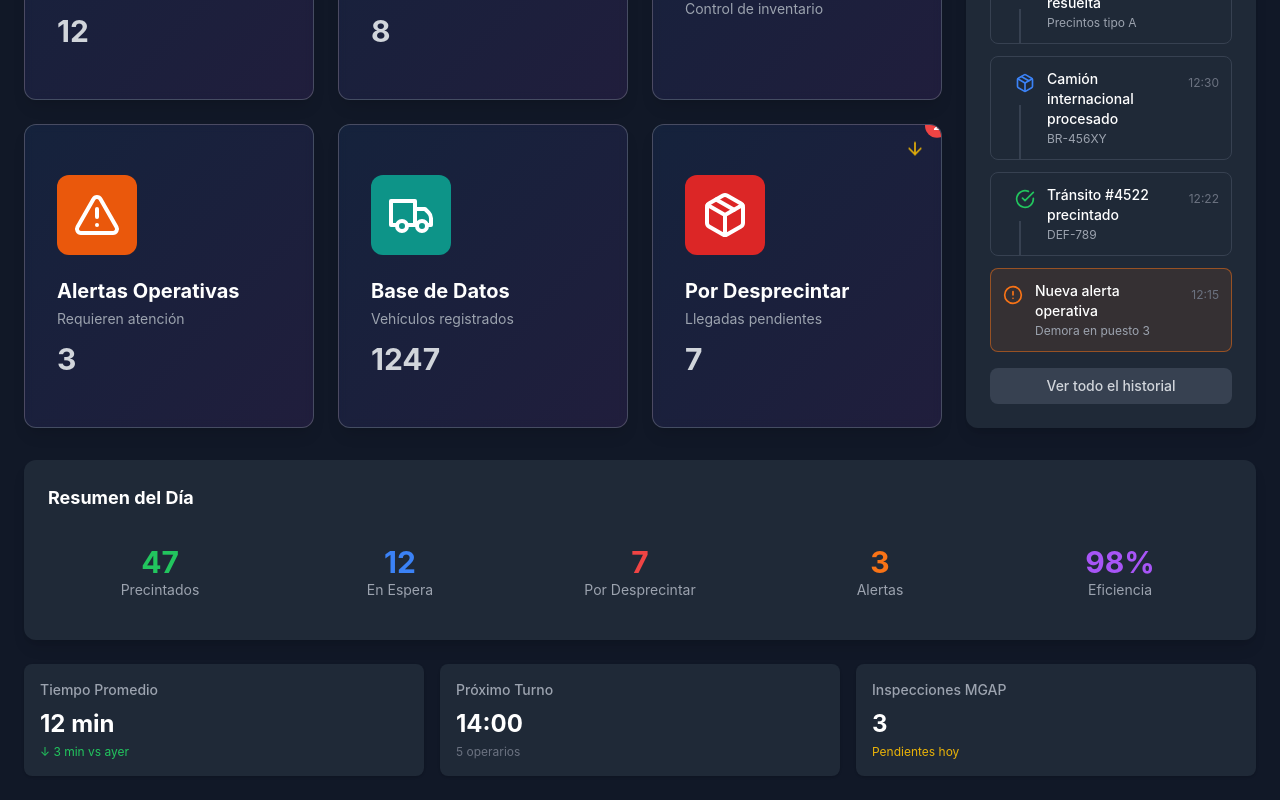
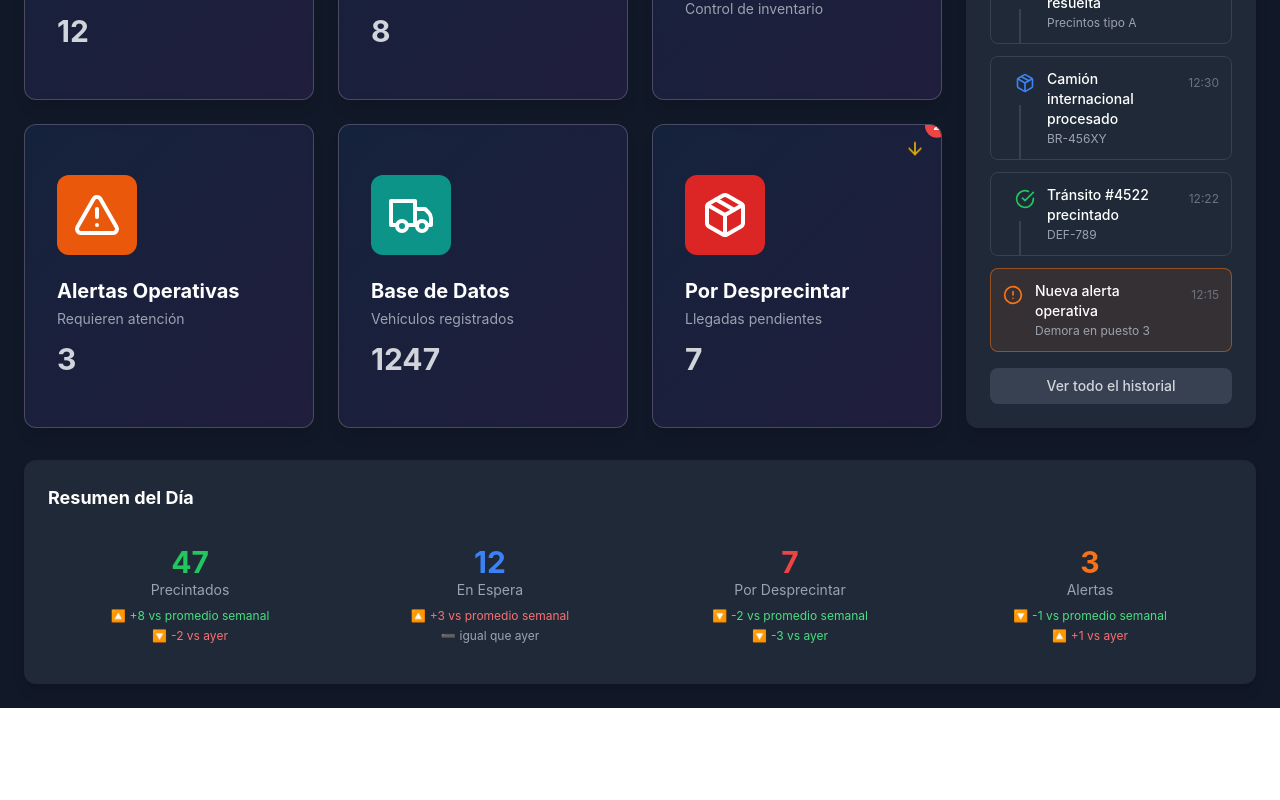
Before and after one commit to chevastian666/encargados, a React (Vite) app: page / in a window 1280 px wide. Shown: the part 312-1112 px from the top of the page. After the commit the page ends 1020 px from the top, so only its background shows below. Built offline with nearby package versions, Linux system fonts and the light colour scheme; no server answers.

Commit message:
Update resumen del dia dashboard

```diff
--- a/src/components/views/Dashboard.jsx
+++ b/src/components/views/Dashboard.jsx
@@ -12,11 +12,10 @@ import apiService from '../../services/api.service';
 const DashboardView = ({ onModuleClick }) => {
   const [darkMode, setDarkMode, toggleDarkMode] = useDarkMode();
   const [stats, setStats] = useState({
-    precintados: 0,
-    enEspera: 0,
-    porDesprecintar: 0,
-    alertas: 0,
-    eficiencia: 0
+    precintados: { valor: 0, vsPromedio: 0, vsAyer: 0 },
+    enEspera: { valor: 0, vsPromedio: 0, vsAyer: 0 },
+    porDesprecintar: { valor: 0, vsPromedio: 0, vsAyer: 0 },
+    alertas: { valor: 0, vsPromedio: 0, vsAyer: 0 }
   });
 
   // Estado para la actividad reciente
@@ -36,11 +35,10 @@ const DashboardView = ({ onModuleClick }) => {
     // Simular carga de estadísticas
     // En producción, esto vendría de una API
     setStats({
-      precintados: 47,
-      enEspera: 12,
-      porDesprecintar: 7,
-      alertas: 3,
-      eficiencia: 98
+      precintados: { valor: 47, vsPromedio: +8, vsAyer: -2 },
+      enEspera: { valor: 12, vsPromedio: +3, vsAyer: 0 },
+      porDesprecintar: { valor: 7, vsPromedio: -2, vsAyer: -3 },
+      alertas: { valor: 3, vsPromedio: -1, vsAyer: +1 }
     });
 
     // Simular actividad reciente
@@ -94,7 +92,7 @@ const DashboardView = ({ onModuleClick }) => {
       title: 'Tránsitos Pendientes',
       icon: Package,
       color: 'bg-blue-600',
-      count: stats.enEspera,
+      count: stats.enEspera.valor,
       notification: notifications.transitos,
       description: 'Vehículos esperando precintado'
     },
@@ -119,7 +117,7 @@ const DashboardView = ({ onModuleClick }) => {
       title: 'Alertas Operativas',
       icon: AlertTriangle,
       color: 'bg-orange-600',
-      count: stats.alertas,
+      count: stats.alertas.valor,
       notification: notifications.alertas,
       description: 'Requieren atención'
     },
@@ -137,7 +135,7 @@ const DashboardView = ({ onModuleClick }) => {
       subtitle: 'Llegadas pendientes',
       icon: Package,
       color: 'bg-red-600',
-      count: stats.porDesprecintar,
+      count: stats.porDesprecintar.valor,
       importante: true,
       notification: notifications.desprecintar,
       description: 'Camiones internacionales'
@@ -347,78 +345,105 @@ const DashboardView = ({ onModuleClick }) => {
           <h2 className={`text-lg font-bold mb-4 ${darkMode ? 'text-white' : 'text-gray-900'}`}>
             Resumen del Día
           </h2>
-          <div className="grid grid-cols-2 md:grid-cols-5 gap-4">
+          <div className="grid grid-cols-2 md:grid-cols-4 gap-4">
             <Tooltip text="Tránsitos completados hoy">
               <div className="text-center p-4 rounded-lg hover:bg-gray-100 dark:hover:bg-gray-700 transition-colors cursor-help">
-                <p className="text-2xl sm:text-3xl font-bold text-green-500">{stats.precintados}</p>
+                <p className="text-2xl sm:text-3xl font-bold text-green-500">{stats.precintados.valor}</p>
                 <p className={`text-sm ${darkMode ? 'text-gray-400' : 'text-gray-600'}`}>Precintados</p>
+                <div className="mt-2 space-y-1">
+                  <p className={`text-xs flex items-center justify-center ${stats.precintados.vsPromedio >= 0 ? 'text-green-400' : 'text-red-400'}`}>
+                    <span className="mr-1">{stats.precintados.vsPromedio >= 0 ? '🔼' : '🔽'}</span>
+                    {stats.precintados.vsPromedio > 0 && '+'}{stats.precintados.vsPromedio} vs promedio semanal
+                  </p>
+                  <p className={`text-xs flex items-center justify-center ${
+                    stats.precintados.vsAyer === 0 ? 'text-gray-400' :
+                    stats.precintados.vsAyer > 0 ? 'text-green-400' : 'text-red-400'
+                  }`}>
+                    <span className="mr-1">{
+                      stats.precintados.vsAyer === 0 ? '➖' :
+                      stats.precintados.vsAyer > 0 ? '🔼' : '🔽'
+                    }</span>
+                    {stats.precintados.vsAyer === 0 ? 'igual que ayer' :
+                     `${stats.precintados.vsAyer > 0 ? '+' : ''}${stats.precintados.vsAyer} vs ayer`}
+                  </p>
+                </div>
               </div>
             </Tooltip>
 
             <Tooltip text="Vehículos esperando en cola">
               <div className="text-center p-4 rounded-lg hover:bg-gray-100 dark:hover:bg-gray-700 transition-colors cursor-help">
-                <p className="text-2xl sm:text-3xl font-bold text-blue-500">{stats.enEspera}</p>
+                <p className="text-2xl sm:text-3xl font-bold text-blue-500">{stats.enEspera.valor}</p>
                 <p className={`text-sm ${darkMode ? 'text-gray-400' : 'text-gray-600'}`}>En Espera</p>
+                <div className="mt-2 space-y-1">
+                  <p className={`text-xs flex items-center justify-center ${stats.enEspera.vsPromedio >= 0 ? 'text-red-400' : 'text-green-400'}`}>
+                    <span className="mr-1">{stats.enEspera.vsPromedio >= 0 ? '🔼' : '🔽'}</span>
+                    {stats.enEspera.vsPromedio > 0 && '+'}{stats.enEspera.vsPromedio} vs promedio semanal
+                  </p>
+                  <p className={`text-xs flex items-center justify-center ${
+                    stats.enEspera.vsAyer === 0 ? 'text-gray-400' :
+                    stats.enEspera.vsAyer > 0 ? 'text-red-400' : 'text-green-400'
+                  }`}>
+                    <span className="mr-1">{
+                      stats.enEspera.vsAyer === 0 ? '➖' :
+                      stats.enEspera.vsAyer > 0 ? '🔼' : '🔽'
+                    }</span>
+                    {stats.enEspera.vsAyer === 0 ? 'igual que ayer' :
+                     `${stats.enEspera.vsAyer > 0 ? '+' : ''}${stats.enEspera.vsAyer} vs ayer`}
+                  </p>
+                </div>
               </div>
             </Tooltip>
 
             <Tooltip text="Camiones internacionales por procesar">
               <div className="text-center p-4 rounded-lg hover:bg-gray-100 dark:hover:bg-gray-700 transition-colors cursor-help">
-                <p className="text-2xl sm:text-3xl font-bold text-red-500">{stats.porDesprecintar}</p>
+                <p className="text-2xl sm:text-3xl font-bold text-red-500">{stats.porDesprecintar.valor}</p>
                 <p className={`text-sm ${darkMode ? 'text-gray-400' : 'text-gray-600'}`}>Por Desprecintar</p>
+                <div className="mt-2 space-y-1">
+                  <p className={`text-xs flex items-center justify-center ${stats.porDesprecintar.vsPromedio <= 0 ? 'text-green-400' : 'text-red-400'}`}>
+                    <span className="mr-1">{stats.porDesprecintar.vsPromedio >= 0 ? '🔼' : '🔽'}</span>
+                    {stats.porDesprecintar.vsPromedio > 0 && '+'}{stats.porDesprecintar.vsPromedio} vs promedio semanal
+                  </p>
+                  <p className={`text-xs flex items-center justify-center ${
+                    stats.porDesprecintar.vsAyer === 0 ? 'text-gray-400' :
+                    stats.porDesprecintar.vsAyer > 0 ? 'text-red-400' : 'text-green-400'
+                  }`}>
+                    <span className="mr-1">{
+                      stats.porDesprecintar.vsAyer === 0 ? '➖' :
+                      stats.porDesprecintar.vsAyer > 0 ? '🔼' : '🔽'
+                    }</span>
+                    {stats.porDesprecintar.vsAyer === 0 ? 'igual que ayer' :
+                     `${stats.porDesprecintar.vsAyer > 0 ? '+' : ''}${stats.porDesprecintar.vsAyer} vs ayer`}
+                  </p>
+                </div>
               </div>
             </Tooltip>
 
             <Tooltip text="Alertas activas del sistema">
               <div className="text-center p-4 rounded-lg hover:bg-gray-100 dark:hover:bg-gray-700 transition-colors cursor-help">
-                <p className="text-2xl sm:text-3xl font-bold text-orange-500">{stats.alertas}</p>
+                <p className="text-2xl sm:text-3xl font-bold text-orange-500">{stats.alertas.valor}</p>
                 <p className={`text-sm ${darkMode ? 'text-gray-400' : 'text-gray-600'}`}>Alertas</p>
-              </div>
-            </Tooltip>
-
-            <Tooltip text="Porcentaje de tránsitos completados a tiempo">
-              <div className={`text-center p-4 rounded-lg hover:bg-gray-100 dark:hover:bg-gray-700 transition-colors cursor-help ${
-                window.innerWidth < 768 ? 'col-span-2' : ''
-              }`}>
-                <p className="text-2xl sm:text-3xl font-bold text-purple-500">{stats.eficiencia}%</p>
-                <p className={`text-sm ${darkMode ? 'text-gray-400' : 'text-gray-600'}`}>Eficiencia</p>
+                <div className="mt-2 space-y-1">
+                  <p className={`text-xs flex items-center justify-center ${stats.alertas.vsPromedio <= 0 ? 'text-green-400' : 'text-red-400'}`}>
+                    <span className="mr-1">{stats.alertas.vsPromedio >= 0 ? '🔼' : '🔽'}</span>
+                    {stats.alertas.vsPromedio > 0 && '+'}{stats.alertas.vsPromedio} vs promedio semanal
+                  </p>
+                  <p className={`text-xs flex items-center justify-center ${
+                    stats.alertas.vsAyer === 0 ? 'text-gray-400' :
+                    stats.alertas.vsAyer > 0 ? 'text-red-400' : 'text-green-400'
+                  }`}>
+                    <span className="mr-1">{
+                      stats.alertas.vsAyer === 0 ? '➖' :
+                      stats.alertas.vsAyer > 0 ? '🔼' : '🔽'
+                    }</span>
+                    {stats.alertas.vsAyer === 0 ? 'igual que ayer' :
+                     `${stats.alertas.vsAyer > 0 ? '+' : ''}${stats.alertas.vsAyer} vs ayer`}
+                  </p>
+                </div>
               </div>
             </Tooltip>
           </div>
         </div>
 
-        {/* Quick Stats Cards */}
-        <div className="mt-6 grid grid-cols-1 md:grid-cols-3 gap-4 max-w-7xl mx-auto">
-          <div className={`p-4 rounded-lg ${darkMode ? 'bg-gray-800' : 'bg-white'} shadow`}>
-            <h3 className={`text-sm font-medium ${darkMode ? 'text-gray-400' : 'text-gray-600'} mb-2`}>
-              Tiempo Promedio
-            </h3>
-            <p className={`text-2xl font-bold ${darkMode ? 'text-white' : 'text-gray-900'}`}>
-              12 min
-            </p>
-            <p className="text-xs text-green-500 mt-1">↓ 3 min vs ayer</p>
-          </div>
-
-          <div className={`p-4 rounded-lg ${darkMode ? 'bg-gray-800' : 'bg-white'} shadow`}>
-            <h3 className={`text-sm font-medium ${darkMode ? 'text-gray-400' : 'text-gray-600'} mb-2`}>
-              Próximo Turno
-            </h3>
-            <p className={`text-2xl font-bold ${darkMode ? 'text-white' : 'text-gray-900'}`}>
-              14:00
-            </p>
-            <p className="text-xs text-gray-500 mt-1">5 operarios</p>
-          </div>
-
-          <div className={`p-4 rounded-lg ${darkMode ? 'bg-gray-800' : 'bg-white'} shadow`}>
-            <h3 className={`text-sm font-medium ${darkMode ? 'text-gray-400' : 'text-gray-600'} mb-2`}>
-              Inspecciones MGAP
-            </h3>
-            <p className={`text-2xl font-bold ${darkMode ? 'text-white' : 'text-gray-900'}`}>
-              3
-            </p>
-            <p className="text-xs text-yellow-500 mt-1">Pendientes hoy</p>
-          </div>
-        </div>
       </main>
     </div>
   );
```
